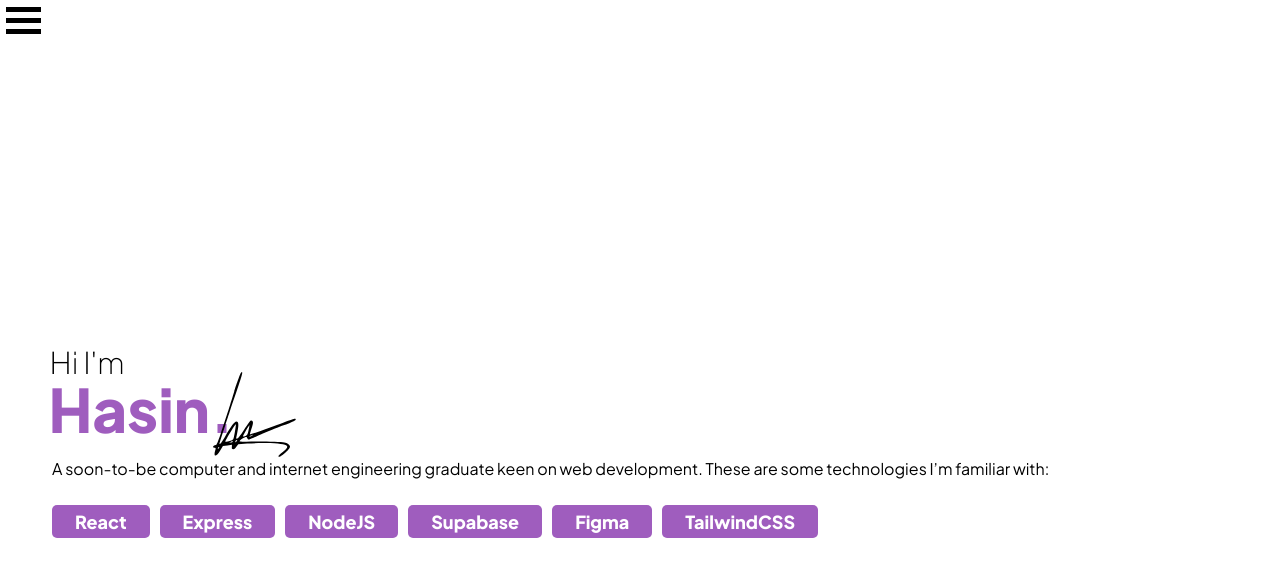
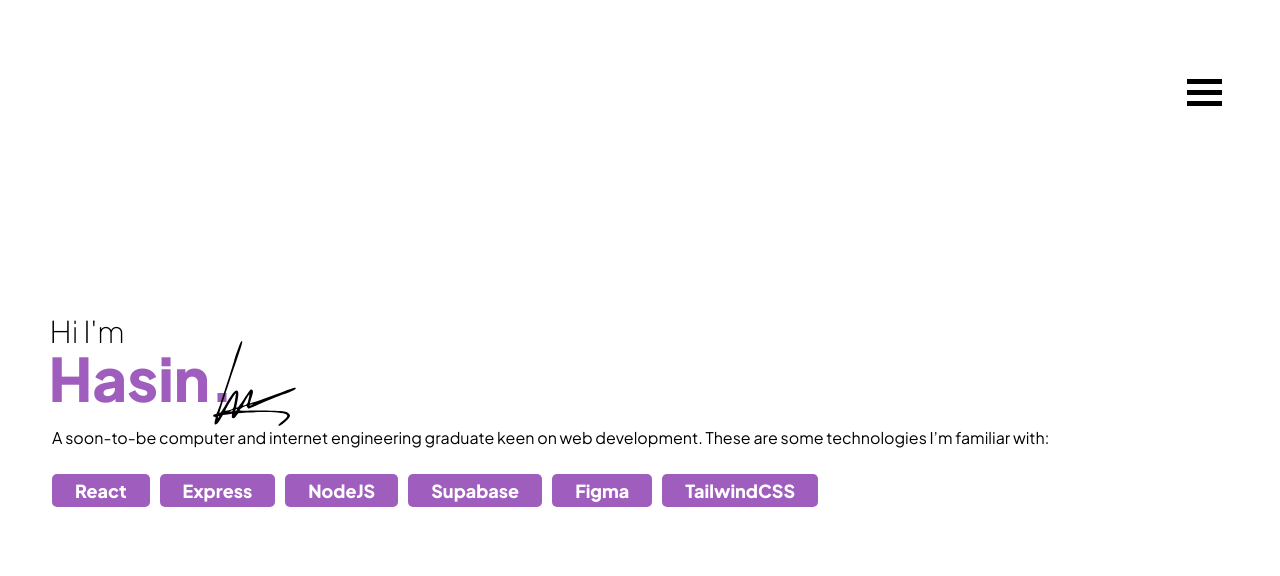
Before and after one commit to hasin202/personal-portfolio, a React (Create React App) app: page / in a window 1280 px wide. Shown: the top 576 px of the page. Built offline with nearby package versions, Linux system fonts and the light colour scheme.

Commit message:
wrapped flex container around all items

```diff
--- a/src/components/App.js
+++ b/src/components/App.js
@@ -1,16 +1,16 @@
-import { HeaderContainer, Body } from "./App.styled";
+import { HeaderContainer, Body, FlexContainer } from "./App.styled";
 import HeaderBody from "./headerbody";
 import Menu from "./menu";
 
 const App = () => {
   return (
-    <>
+    <FlexContainer>
       <Body />
       <Menu />
       <HeaderContainer>
         <HeaderBody />
       </HeaderContainer>
-    </>
+    </FlexContainer>
   );
 };
 
--- a/src/components/App.styled.js
+++ b/src/components/App.styled.js
@@ -1,4 +1,5 @@
 import styled, { createGlobalStyle } from "styled-components";
+
 export const Body = createGlobalStyle`
   body {
     font-family: 'Plus Jakarta Sans', sans-serif;
@@ -13,32 +14,40 @@ export const Body = createGlobalStyle`
     margin-block-end: 0px;
   }
 `;
+
+export const FlexContainer = styled.div`
+  display: flex;
+  flex-direction: column;
+  padding: 0 52px 0 52px;
+`;
+
+export const MenuContainer = styled.div`
+  display: flex;
+  width: 100%;
+  justify-content: flex-end;
+  margin-top: 72px;
+`;
+
 export const HeaderContainer = styled.header`
-  min-height: 100vh;
-  // background-color: #ddc1c1;
+  min-height: 75vh;
   display: flex;
   flex-direction: column;
   justify-content: center;
-  padding: 0 52px 0 52px;
 `;
 
 export const SubHeading = styled.h1`
   font-size: 30px;
   font-weight: 100;
-  margin: 0;
-  padding: 0;
   margin-left: -0.08em;
-  padding-bottom: 11px;
+  margin-bottom: 11px;
 `;
 
 export const Heading = styled.h1`
   font-size: 60px;
   font-weight: 900;
   color: #9f5dbe;
-  margin: 0;
-  padding: 0;
   margin-left: -0.06em;
-  padding-bottom: 25px;
+  margin-bottom: 25px;
 `;
 
 export const Intro = styled.p`
@@ -54,7 +63,7 @@ export const SkillBox = styled.div`
   width: min-content;
   border-radius: 5px;
 `;
-export const Flex = styled.div`
+export const SkillsFlexContainer = styled.div`
   display: flex;
   justify-content: flex-start;
   flex-wrap: wrap;
--- a/src/components/menu.js
+++ b/src/components/menu.js
@@ -1,4 +1,4 @@
-import { HamburgerButton } from "./App.styled";
+import { HamburgerButton, MenuContainer } from "./App.styled";
 import { useState } from "react";
 
 const Menu = () => {
@@ -9,16 +9,15 @@ const Menu = () => {
   };
   return (
     <>
+      <MenuContainer>
         <HamburgerButton onClick={log}>
-        {/* <div className={`bar1 ${menuOpen ? "change" : ""}`}></div>
-        <div className={`bar2 ${menuOpen ? "change" : ""}`}></div>
-        <div className={`bar3 ${menuOpen ? "change" : ""}`}></div> */}
           <div className={menuOpen ? "change" : ""}>
             <div className="bar1"></div>
             <div className="bar2"></div>
             <div className="bar3"></div>
           </div>
         </HamburgerButton>
+      </MenuContainer>
     </>
   );
 };
--- a/src/components/skills.js
+++ b/src/components/skills.js
@@ -1,16 +1,16 @@
-import { SkillBox, Flex } from "./App.styled";
+import { SkillBox, SkillsFlexContainer } from "./App.styled";
 
 const Skills = () => {
   return (
     <>
-      <Flex>
+      <SkillsFlexContainer>
         <SkillBox>React</SkillBox>
         <SkillBox>Express</SkillBox>
         <SkillBox>NodeJS</SkillBox>
         <SkillBox>Supabase</SkillBox>
         <SkillBox>Figma</SkillBox>
         <SkillBox>TailwindCSS</SkillBox>
-      </Flex>
+      </SkillsFlexContainer>
     </>
   );
 };
```
Lines whose indentation alone changed are shown as unchanged.
